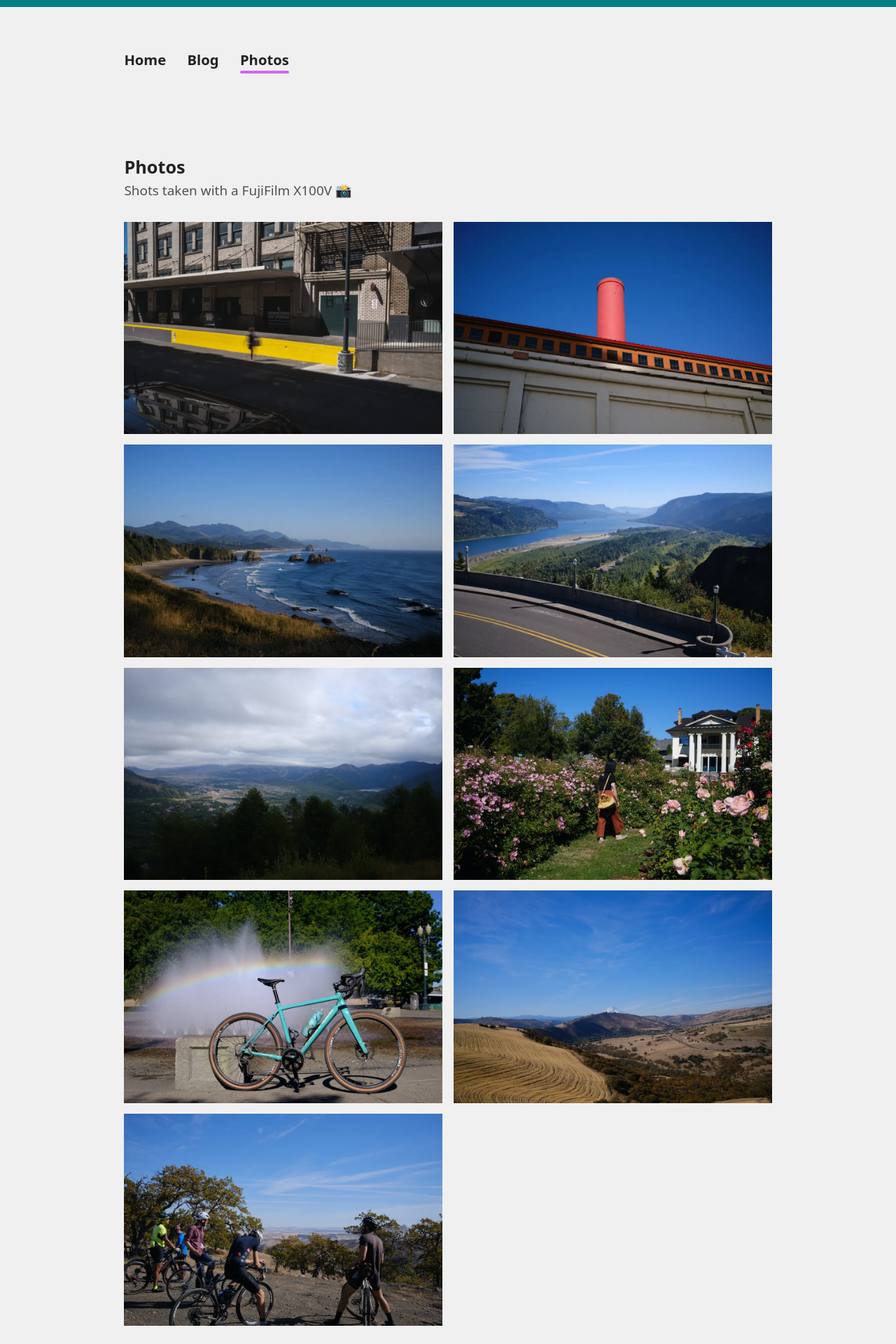
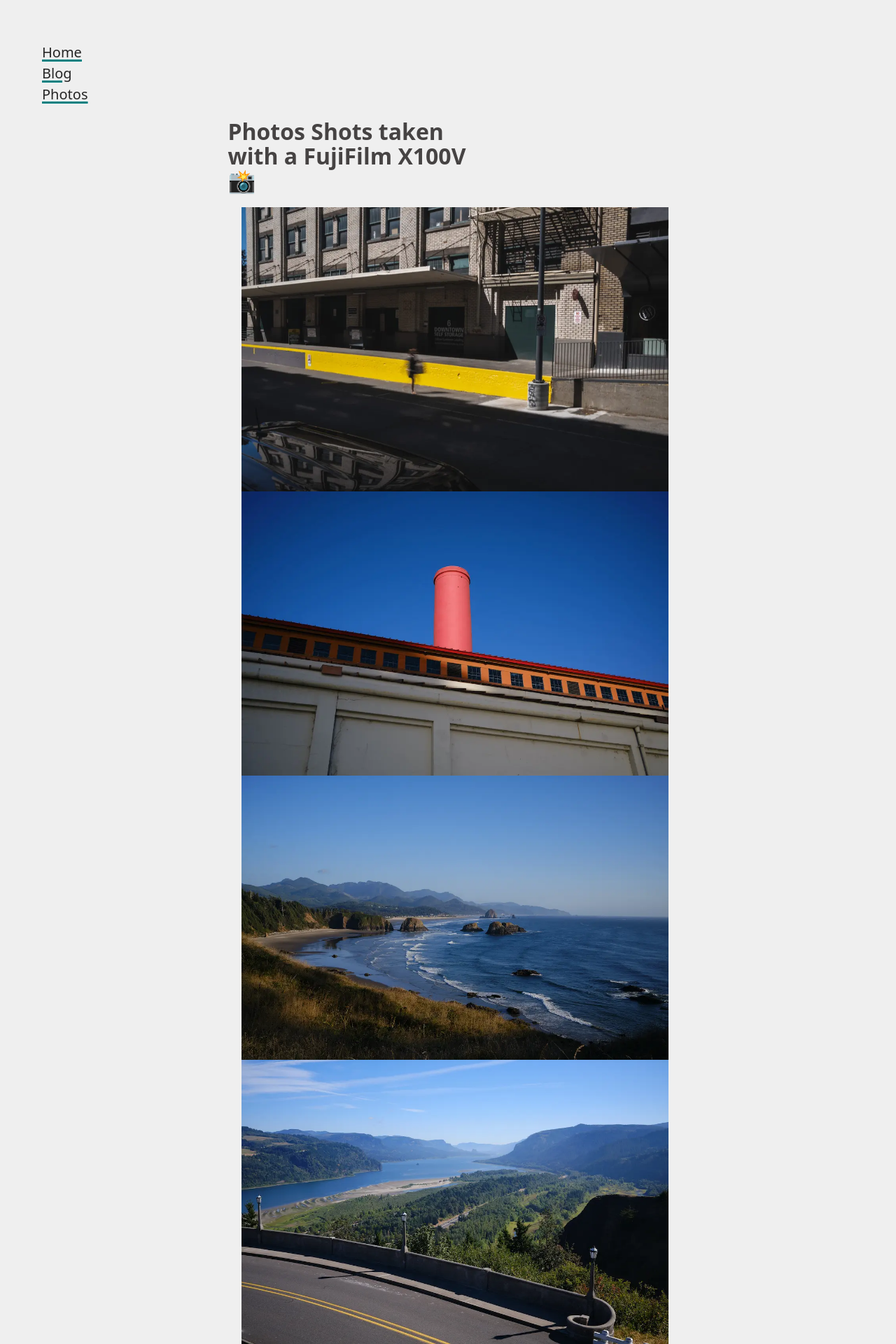
Before and after one commit to caseycarroll/caseycarroll.github.io, a Jekyll site: the page built from photos.html, in a window 1280 px wide. Shown: the top 1920 px of the page at 70% size. Built offline with Jekyll 4.4.1, drawn with Linux system fonts in a browser that asks for light colours.

Commit message:
inital start to refactor

```diff
--- a/_includes/header.html
+++ b/_includes/header.html
@@ -1,6 +1,6 @@
 <header class="cluster ">
     <nav>
-        <ul class="unstyled-inline-list">
+        <ul role="list">
             <li>
                 <a id="home" href="/" class="{%if page.link == "home" %}current-page{%endif%}">Home
                     {%if page.link == "home" %}
--- a/_layouts/default.html
+++ b/_layouts/default.html
@@ -5,7 +5,7 @@
     <meta http-equiv="X-UA-Compatible" content="IE=edge">
     <meta name="viewport" content="width=device-width, initial-scale=1.0">
     <title>{{page.title}}</title>
-    <link rel="stylesheet" type="text/css" href="/assets/css/main.css">
+    <link rel="stylesheet" type="text/css" href="/assets/css/base.css">
     {% if page.layout == "post" %}
         <link rel="stylesheet" type="text/css" href="/assets/css/syntax.css">
     {% endif %}
@@ -15,7 +15,7 @@
         </text>
       </svg>">
 </head>
-<body class="stack-x-large">
+<body>
     {%- include header.html -%}
     <main>
         {{content}}
--- a/_layouts/home.html
+++ b/_layouts/home.html
@@ -2,6 +2,6 @@
 layout: default
 ---
 
-<div class="home stack-x-large">
+<div class="home flow">
     {{content}}
 </div>
--- /dev/null
+++ b/_sass/reset.scss
@@ -0,0 +1,75 @@
+/* Box sizing rules */
+*,
+*::before,
+*::after {
+  box-sizing: border-box;
+}
+
+/* Remove default margin */
+body,
+h1,
+h2,
+h3,
+h4,
+p,
+figure,
+blockquote,
+dl,
+dd {
+  margin: 0;
+}
+
+/* Remove list styles on ul, ol elements with a list role, which suggests default styling will be removed */
+ul[role='list'],
+ol[role='list'] {
+  list-style: none;
+}
+
+/* Set core root defaults */
+html:focus-within {
+  scroll-behavior: smooth;
+}
+
+/* Set core body defaults */
+body {
+  min-height: 100vh;
+  text-rendering: optimizeSpeed;
+  line-height: 1.5;
+}
+
+/* A elements that don't have a class get default styles */
+a:not([class]) {
+  text-decoration-skip-ink: auto;
+}
+
+/* Make images easier to work with */
+img,
+picture,
+video {
+  max-width: 100%;
+  display: block;
+}
+
+/* Inherit fonts for inputs and buttons */
+input,
+button,
+textarea,
+select {
+  font: inherit;
+}
+
+/* Remove all animations, transitions and smooth scroll for people that prefer not to see them */
+@media (prefers-reduced-motion: reduce) {
+  html:focus-within {
+   scroll-behavior: auto;
+  }
+
+  *,
+  *::before,
+  *::after {
+    animation-duration: 0.01ms !important;
+    animation-iteration-count: 1 !important;
+    transition-duration: 0.01ms !important;
+    scroll-behavior: auto !important;
+  }
+}
--- /dev/null
+++ b/_sass/utilities.scss
@@ -0,0 +1,34 @@
+.visually-hidden {
+    position: absolute;
+    width: 1px;
+    height: 1px;
+    overflow: hidden;
+    clip: rect(1px, 1px, 1px, 1px);
+}
+
+.waving-hand {
+    animation-name: wave;
+    animation-duration: 2.5s;
+    animation-iteration-count: infinite;
+    display: inline-block;
+    transform-origin: 75% 75%;
+    margin-inline-end: 0.5rem;
+}
+
+@keyframes wave {
+    0%, 100% {
+        transform: rotate(0deg);
+    }
+    7% {
+        transform: rotate(15deg);
+    }
+    14% {
+        transform: rotate(-5deg);
+    }
+    21% {
+        transform: rotate(15deg);
+    }
+    28% {
+        transform: rotate(0deg);
+    }
+}
--- /dev/null
+++ b/assets/css/base.scss
@@ -0,0 +1,77 @@
+---
+---
+@import "reset";
+@import "utilities";
+
+:root {
+    --color-dark: #252525;
+    --color-light: #efefef;
+    --color-primary: rgb(0, 128, 128);
+    --step-font-0: clamp(1.13rem, calc(1.08rem + 0.22vw), 1.25rem);
+    --step-font-1: clamp(1.27rem, calc(1.21rem + 0.25vw), 1.41rem);
+    --step-font-2: clamp(1.42rem, calc(1.36rem + 0.28vw), 1.58rem);
+    --step-font-3: clamp(1.60rem, calc(1.53rem + 0.32vw), 1.78rem);
+    --step-font-4: clamp(1.80rem, calc(1.72rem + 0.36vw), 2.00rem);
+    --step-font-5: clamp(2.03rem, calc(1.94rem + 0.40vw), 2.25rem);
+}
+
+body {
+    background: var(--color-light);
+    color: var(--color-dark);
+    padding: 2em;
+    font-family: system-ui;
+    font-size: var(--step-font-0);
+    line-height: 1.5;
+}
+
+h1,
+h2,
+h3 {
+    font-weight: 700;
+    line-height: 1.1;
+    --color-dark: #464343;
+    color: var(--color-dark);
+}
+
+h1 {
+    max-width: 20ch;
+    font-size: var(--step-font-4);
+}
+
+h2 {
+    max-width: 25ch;
+    font-size: var(--step-font-3);
+}
+
+h3 {
+    font-size: var(--step-font-2);
+}
+
+ul,
+ol {
+    padding-inline-start: 1em;
+}
+
+.flow > * + * {
+    margin-block-start: var(--flow-space, 1em);
+}
+
+:is(h1, h2, h3) {
+    --flow-space: 1.5em;
+}
+
+:is(h1, h2, h3) + * {
+    --flow-space: 0.5em;
+}
+
+main {
+    max-width: 55ch;
+    margin-inline: auto;
+}
+
+a {
+    color: currentColor;
+    text-decoration-color: var(--color-primary);
+    text-decoration-thickness: 0.3ex;
+    text-underline-offset: 0.3ex;
+  }
--- a/blog.html
+++ b/blog.html
@@ -5,7 +5,7 @@ link: blog
 ---
 <div class="stack ">
     <h1>Latest Posts</h1>
-    <ul class="blog-list stack">
+    <ul role="list">
         {% for post in site.posts %}
           <li>
             <a href="{{ post.url }}">{{ post.title }}</a>
--- a/photos.html
+++ b/photos.html
@@ -8,7 +8,7 @@ link: photos
         Photos
         <span class="subheader secondary-text">Shots taken with a FujiFilm X100V 📸</span>
     </h1>
-    <ul class="photo-grid">
+    <ul role="list" class="photo-grid">
         {% assign image_files = site.static_files | where: "image", true %}
         {% for myimage in image_files %}
             {% if myimage.extname == ".webp" and myimage.path contains "compressed" %}
```
Also changed, not shown: index.html (+4 -7 lines).
